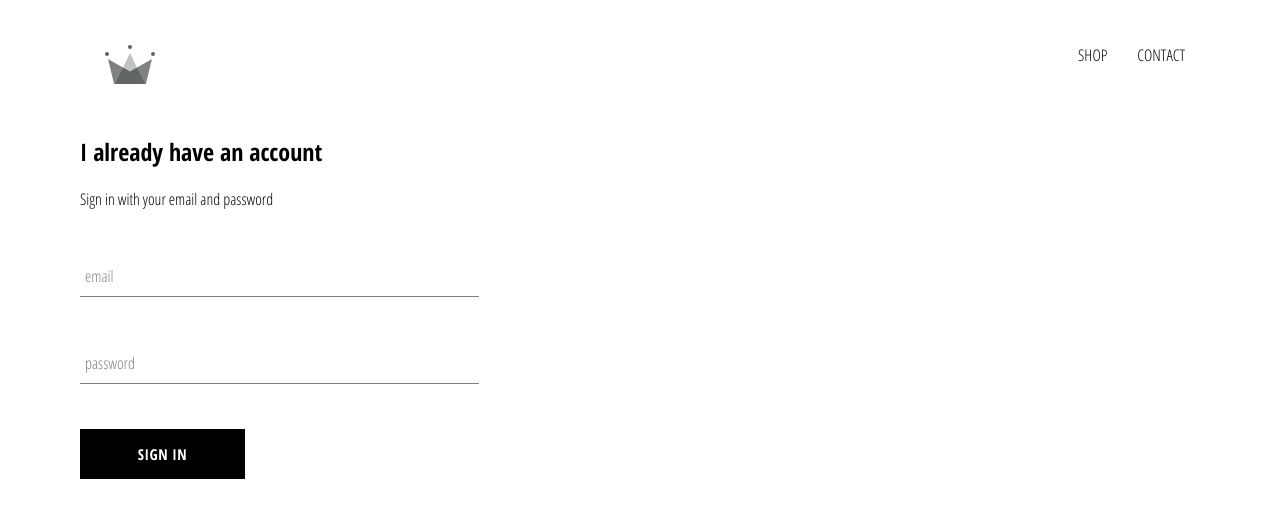
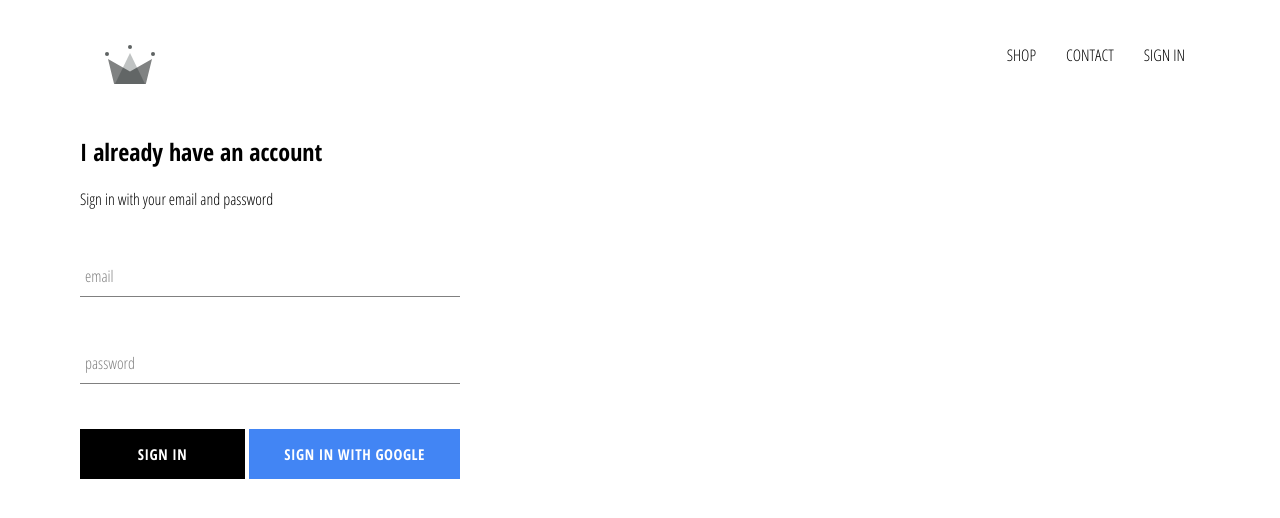
Before and after one commit to nikolamiljevic/react-clothing-ecommerce, a React (Create React App) app: page /signin in a window 1280 px wide. Shown: the top 518 px of the page. Built offline with nearby package versions, Linux system fonts and the light colour scheme; no server answers.

Commit message:
integrated firebase into application, created sign in page with sign in component and sign in with google

```diff
--- a/package.json
+++ b/package.json
@@ -6,6 +6,7 @@
     "@testing-library/jest-dom": "^4.2.4",
     "@testing-library/react": "^9.5.0",
     "@testing-library/user-event": "^7.2.1",
+    "firebase": "^7.17.2",
     "node-sass": "^4.14.1",
     "react": "^16.13.1",
     "react-dom": "^16.13.1",
--- a/src/App.css
+++ b/src/App.css
@@ -7,3 +7,7 @@ a {
     text-decoration: none;
     color: black;
 }
+
+*{
+    box-sizing: border-box;
+}
--- a/src/App.js
+++ b/src/App.js
@@ -5,11 +5,34 @@ import { Link, Route, Switch } from 'react-router-dom'
 import ShopPage from './pages/shop/shop.component'
 import Header from './components/header/header.component.jsx'
 import SignInAndSignUpPage from './pages/sign-in-and-sign-up/sign-in-and-sign-up.component.jsx'
+import { auth } from './firebase/firebase.utils'
 
-function App() {
+
+class App extends React.Component {
+
+  constructor() {
+    super();
+    this.state = {
+      currentUser: null
+    }
+  }
+
+  unsubscribeFromAuth = null;
+
+  componentDidMount() {
+    this.unsubscribeFromAuth = auth.onAuthStateChanged(user => {
+      this.setState({currentUser: user })
+    })
+  }
+
+  componentWillUnmount() {
+    this.unsubscribeFromAuth();
+  }
+
+  render() {
     return (
       <div>
-      <Header/>
+        <Header currentUser= {this.state.currentUser}/>
         <Switch>
           <Route  exact path="/" component={HomePage}/>
           <Route  path="/shop" component={ShopPage}/>
@@ -18,5 +41,6 @@ function App() {
       </div>
     );
   }
+}
 
 export default App;
--- a/src/components/custom-button/custom-button.component.jsx
+++ b/src/components/custom-button/custom-button.component.jsx
@@ -2,8 +2,8 @@ import React from 'react'
 
 import './custom-button.styles.scss'
 
-const CustomButton = ({ children, ...otherProps }) => (
-    <button className="custom-button" {...otherProps}>
+const CustomButton = ({ children, isGoogleSignIn, ...otherProps }) => (
+    <button className={`${isGoogleSignIn ? 'google-sign-in' : "" } custom-button`} {...otherProps}>
         {children}
     </button>
 )
--- a/src/components/custom-button/custom-button.styles.scss
+++ b/src/components/custom-button/custom-button.styles.scss
@@ -19,4 +19,14 @@
     color: black;
     border: 1px solid black;
   }
+
+  &.google-sign-in {
+    background-color: #4285f4;
+    color: white;
+
+    &:hover {
+      background-color: #357ae8;
+      border:none;
+    }
+  }
 }
--- a/src/components/header/header.component.jsx
+++ b/src/components/header/header.component.jsx
@@ -1,11 +1,12 @@
 import React from 'react'
 import { Link } from 'react-router-dom'
+import { auth } from '../../firebase/firebase.utils'
 
 import { ReactComponent as Logo } from '../../assets/crown.svg';
 
 import './header.styles.scss'
 
-const Header = () => (
+const Header = ({ currentUser }) => (
     <div className="header">
         <Link className="logo-container" to="/">
             <Logo className="logo"/>
@@ -13,6 +14,7 @@ const Header = () => (
         <div className="options" to="/shop">
             <Link className="option" to="/shop">SHOP</Link>
             <Link className="option" to="/shop">CONTACT</Link>
+            {currentUser ? <div onClick={()=> auth.signOut()}>SIGN OUT</div> : <Link className="option" to="/signin">SIGN IN</Link> }
         </div>
     </div>
 );
--- a/src/components/header/header.styles.scss
+++ b/src/components/header/header.styles.scss
@@ -20,6 +20,7 @@
 
     .option {
       padding: 10px 15px;
+      cursor: pointer;
     }
   }
 }
--- a/src/components/sign-in/sign-in.component.jsx
+++ b/src/components/sign-in/sign-in.component.jsx
@@ -3,6 +3,9 @@ import React from 'react'
 import './sign-in.styles.scss';
 import FormInput from '../../components/form-input/form-input.component'
 import CustomButton from '../../components/custom-button/custom-button.component'
+
+import { signInWithGoogle } from '../../firebase/firebase.utils'
+
 
 class SignIn extends React.Component{
     constructor(props){
@@ -32,7 +35,10 @@ class SignIn extends React.Component{
                 <form onSubmit={this.handleSubmit}>
                     <FormInput type="email" name="email" value={this.state.email}  handleChange={this.handleChange} label="email" required/>
                     <FormInput type="password" name="password" value={this.state.password}  handleChange={this.handleChange} label="password" required />
-                    <CustomButton type="submit">Sign in</CustomButton>
+                    <div className="buttons">
+                        <CustomButton type="submit">Sign in</CustomButton>
+                        <CustomButton onClick={signInWithGoogle} isGoogleSignIn >Sign in with Google</CustomButton>
+                    </div>
                 </form>
             </div>
         )
--- a/src/components/sign-in/sign-in.styles.scss
+++ b/src/components/sign-in/sign-in.styles.scss
@@ -1,9 +1,14 @@
 .sign-in {
-    width: 30vw;
+    width: 380px;
     display: flex;
     flex-direction: column;
 
     .title {
         margin: 10px 0;
     }
+
+    .buttons {
+        display: flex;
+        justify-content: space-between;
+    }
 }
--- /dev/null
+++ b/src/firebase/firebase.utils.js
@@ -0,0 +1,25 @@
+import firebase from 'firebase/app';
+import 'firebase/firestore';
+import 'firebase/auth';
+
+const config = {
+    apiKey: "AIzaSyAvT4KCGdiTNum15Cn5w-rhwJqLqM0JYVs",
+    authDomain: "react-clothing-ecommerce.firebaseapp.com",
+    databaseURL: "https://react-clothing-ecommerce.firebaseio.com",
+    projectId: "react-clothing-ecommerce",
+    storageBucket: "react-clothing-ecommerce.appspot.com",
+    messagingSenderId: "873935812369",
+    appId: "1:873935812369:web:761c74364cf7c652473eb0",
+    measurementId: "G-8SBQ44K3RX"
+  };
+
+  firebase.initializeApp(config);
+
+  export const auth = firebase.auth();
+  export const firestore = firebase.firestore();
+
+  const provider = new firebase.auth.GoogleAuthProvider();
+  provider.setCustomParameters({ prompt: 'select_account' });
+  export const signInWithGoogle = () => auth.signInWithPopup(provider);
+
+  export default firebase;
```
Also changed, not shown: 1 other file (tests, documents, lock files or other folders). Lines whose indentation alone changed are shown as unchanged.
